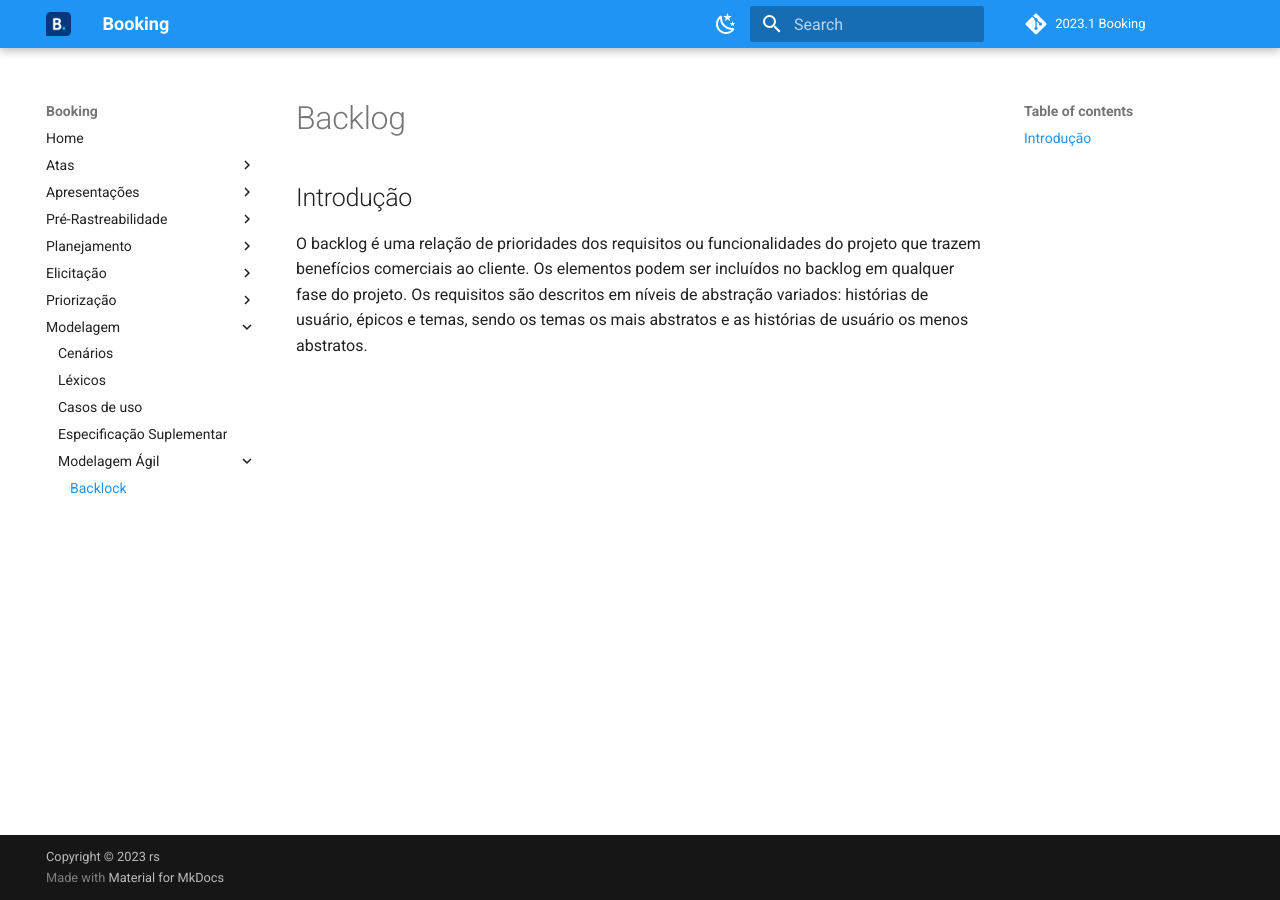
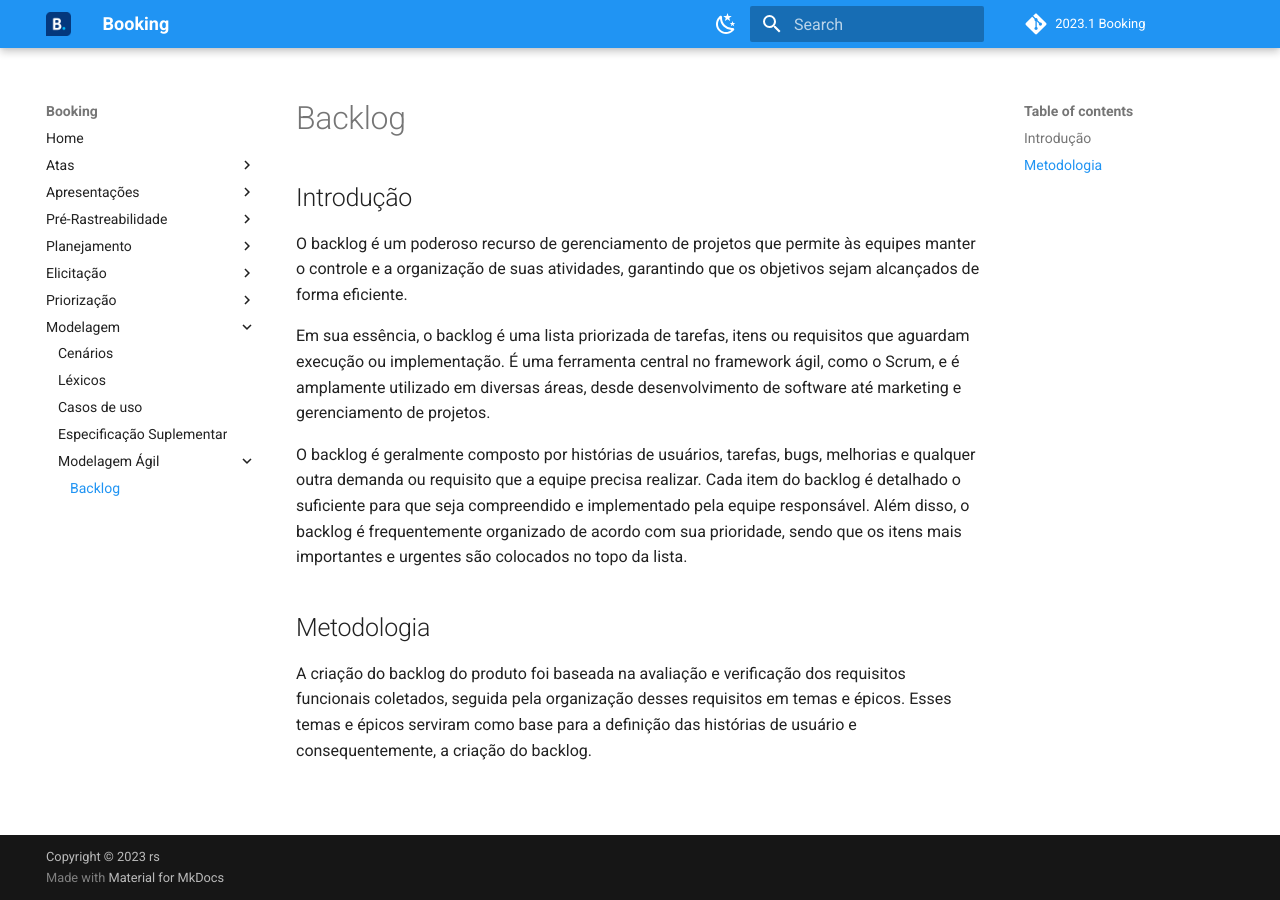
Before and after one commit to Requisitos-de-Software/2023.1-Booking, an MkDocs documentation site: the page built from docs/modelagem/backlog.md, in a window 1280 px wide. Built offline with MkDocs 1.6.1 and Material for MkDocs 9.7.7, drawn with Linux system fonts in a browser that asks for light colours; comment, search, counter and statistics services are not loaded.

Commit message:
Introdução e metodologia
Co-authored-by: Chaydson Ferreira <chaydson14@gmail.com>

```diff
--- a/docs/modelagem/backlog.md
+++ b/docs/modelagem/backlog.md
@@ -1,4 +1,11 @@
 # Backlog
 
 ## Introdução
-O backlog é uma relação de prioridades dos requisitos ou funcionalidades do projeto que trazem benefícios comerciais ao cliente. Os elementos podem ser incluídos no backlog em qualquer fase do projeto. Os requisitos são descritos em níveis de abstração variados: histórias de usuário, épicos e temas, sendo os temas os mais abstratos e as histórias de usuário os menos abstratos.
+O backlog é um poderoso recurso de gerenciamento de projetos que permite às equipes manter o controle e a organização de suas atividades, garantindo que os objetivos sejam alcançados de forma eficiente.
+
+Em sua essência, o backlog é uma lista priorizada de tarefas, itens ou requisitos que aguardam execução ou implementação. É uma ferramenta central no framework ágil, como o Scrum, e é amplamente utilizado em diversas áreas, desde desenvolvimento de software até marketing e gerenciamento de projetos.
+
+O backlog é geralmente composto por histórias de usuários, tarefas, bugs, melhorias e qualquer outra demanda ou requisito que a equipe precisa realizar. Cada item do backlog é detalhado o suficiente para que seja compreendido e implementado pela equipe responsável. Além disso, o backlog é frequentemente organizado de acordo com sua prioridade, sendo que os itens mais importantes e urgentes são colocados no topo da lista.
+
+## Metodologia
+A criação do backlog do produto foi baseada na avaliação e verificação dos requisitos funcionais coletados, seguida pela organização desses requisitos em temas e épicos. Esses temas e épicos serviram como base para a definição das histórias de usuário e consequentemente, a criação do backlog.
--- a/mkdocs.yml
+++ b/mkdocs.yml
@@ -65,4 +65,4 @@ nav:
       - Casos de uso: modelagem/casosDeUso.md
       - Especificação Suplementar: modelagem/especificacaoSuplementar.md
       - Modelagem Ágil:
-        - Backlock: modelagem/backlog.md
+        - Backlog: modelagem/backlog.md
```
